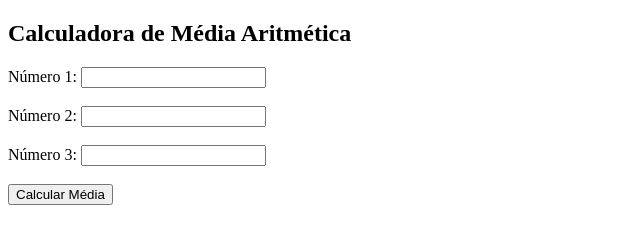
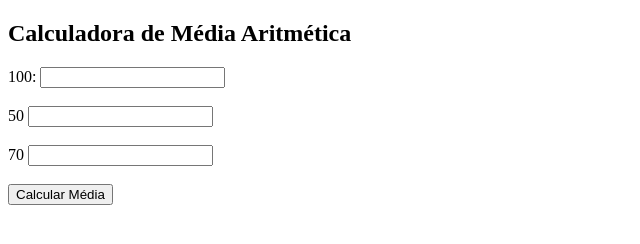
Before and after one commit to lkm12sk/calculadora, a plain HTML site: page index.html in a window 1280 px wide. Shown: the whole page, without its empty margins (0-640 px from the left). Drawn offline with Linux system fonts and the light colour scheme.

Commit message:
Update index.html

```diff
--- a/index.html
+++ b/index.html
@@ -8,13 +8,13 @@
 <body>
     <h2>Calculadora de Média Aritmética</h2>
     <form id="mediaForm">
-        <label for="numero1">Número 1:</label>
+        <label for="numero1">100:</label>
         <input type="number" id="numero1" required><br><br>
 
-        <label for="numero2">Número 2:</label>
+        <label for="numero2">50</label>
         <input type="number" id="numero2" required><br><br>
 
-        <label for="numero3">Número 3:</label>
+        <label for="numero3">70</label>
         <input type="number" id="numero3" required><br><br>
 
         <button type="button" onclick="calcularMedia()">Calcular Média</button>
```
